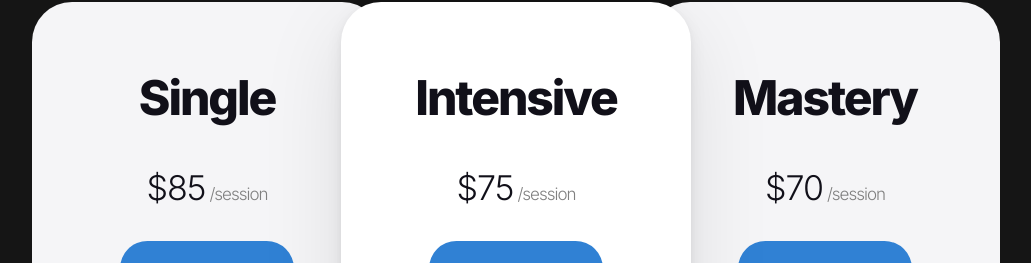
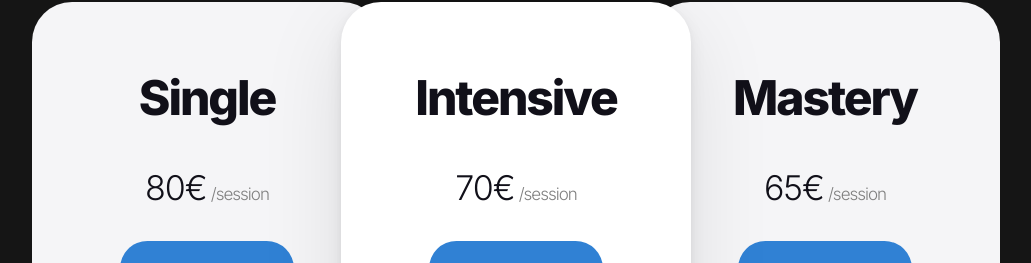
Before and after one commit to Violedu/violedu, a Next.js app: page / in a window 1280 px wide. Shown: the part 3580-3843 px from the top of the page, without its empty margins (124-1155 px from the left). Built offline with nearby package versions, Linux system fonts and the light colour scheme.

Commit message:
changed currency to euro

```diff
--- a/components/Offers.tsx
+++ b/components/Offers.tsx
@@ -107,7 +107,7 @@ const Offers: NextPage = () => {
           <div className={styles.top}>
             <div className={styles.title1}>Single</div>
             <div className={styles.price1}>
-              $85
+              80€
               <span className={styles.perSession}>/session</span>
             </div>
             <button className={styles.button} onClick={onButtonClick}>
@@ -165,7 +165,7 @@ const Offers: NextPage = () => {
           <div className={styles.top}>
             <div className={styles.title1}>Intensive</div>
             <div className={styles.price1}>
-              $75
+              70€
               <span className={styles.perSession}>/session</span>
             </div>
             <button className={styles.button} onClick={onButton1Click}>
@@ -241,7 +241,7 @@ const Offers: NextPage = () => {
           <div className={styles.top}>
             <div className={styles.title1}>Mastery</div>
             <div className={styles.price1}>
-              $70
+              65€
               <span className={styles.perSession}>/session</span>
             </div>
             <button className={styles.button} onClick={onButton2Click}>
```
